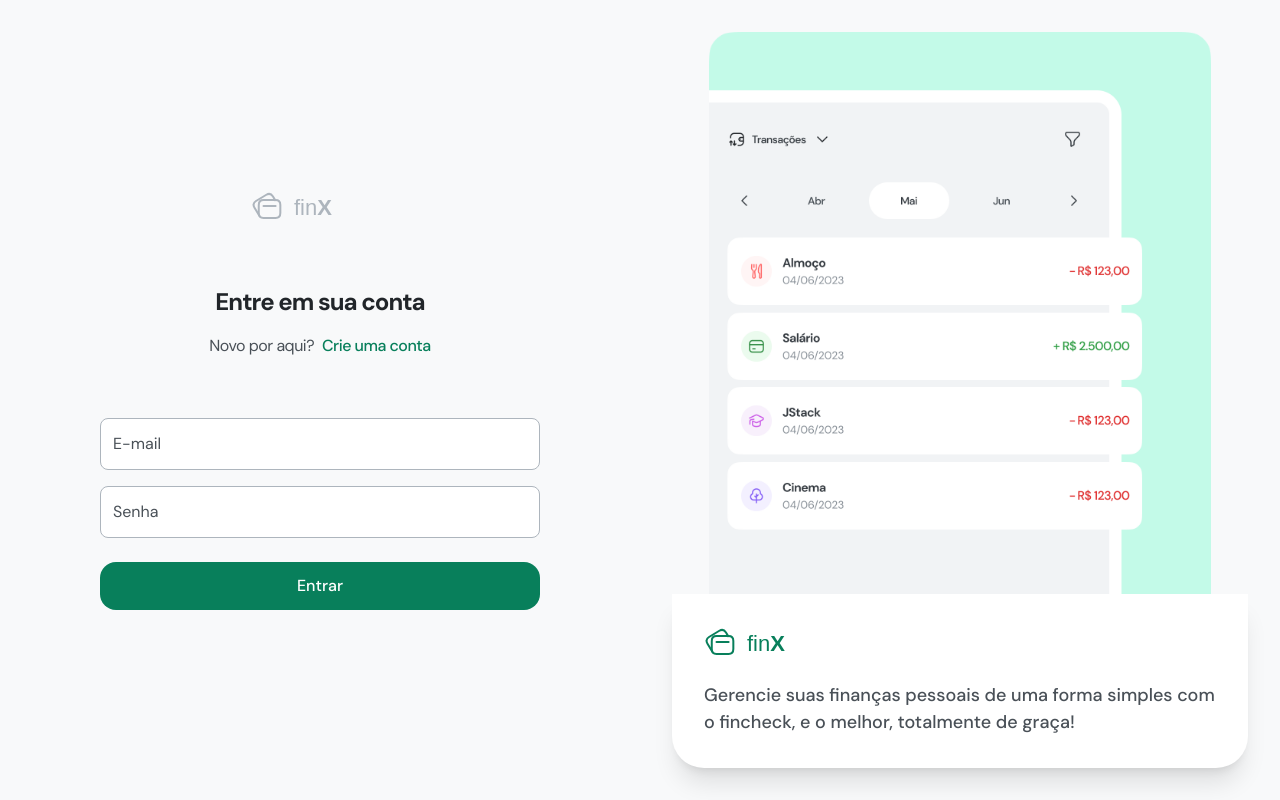
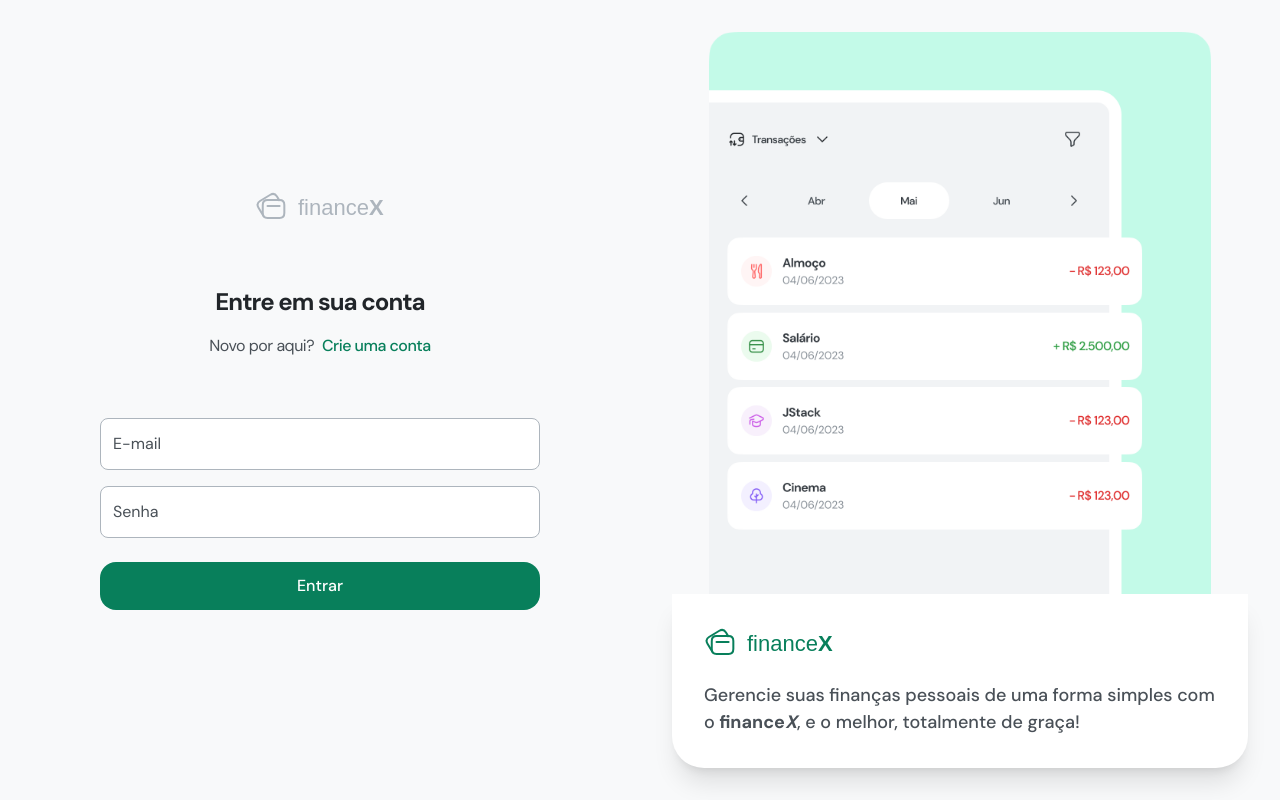
Before and after one commit to JoaoVitorAlbuquerque/fincheck-frontend, a React (Vite) app: page /login in a window 1280 px wide. Built offline with nearby package versions, Linux system fonts and the light colour scheme; no server answers.

Commit message:
Name and logo changed

```diff
--- a/src/view/components/Logo.tsx
+++ b/src/view/components/Logo.tsx
@@ -5,7 +5,7 @@ interface LogoProps {
 export function Logo({ className }: LogoProps) {
   return (
     <svg
-      viewBox="0 0 139 32"
+      viewBox="0 0 130 32"
       xmlns="http://www.w3.org/2000/svg"
       fill="none"
       className={className}
@@ -13,8 +13,8 @@ export function Logo({ className }: LogoProps) {
       <path stroke="currentColor" fillRule="evenodd" clipRule="evenodd" d="M24.5833 10.1143H12.5149C9.59615 10.1143 7.76562 12.1812 7.76562 15.1071V23.0014C7.76562 25.9274 9.58605 27.9942 12.5149 27.9942H24.5819C27.5121 27.9942 29.334 25.9274 29.334 23.0014V15.1071C29.334 12.1812 27.5121 10.1143 24.5833 10.1143Z" strokeWidth="2" strokeLinecap="round" strokeLinejoin="round"/>
       <path stroke="currentColor" d="M12.4961 16.0645H24.5963" strokeWidth="2" strokeLinecap="round" strokeLinejoin="round"/>
       <path stroke="currentColor" d="M24.1134 10.1119L21.999 6.58774C20.4841 4.09277 17.8637 3.25101 15.3486 4.76731L5.01695 10.9853C2.51187 12.4901 2.00741 15.2042 3.51218 17.7194L7.59409 24.4735C7.78435 24.8007 7.9948 25.0947 8.2355 25.3585V25.3686" strokeWidth="2" strokeLinecap="round" strokeLinejoin="round"/>
-      <text x="43" y="25" font-family="Arial, Helvetica, sans-serif" font-size="22" fill="currentColor">
-        <tspan>fin</tspan><tspan fontWeight="bold" fill="currentColor">X</tspan>
+      <text x="43" y="25" fontFamily="Arial, Helvetica, sans-serif" fontSize="22" fill="currentColor">
+        <tspan>finance</tspan><tspan fontWeight="bold" fill="currentColor">X</tspan>
       </text>
     </svg>
   );
--- a/src/view/layouts/AuthLayout.tsx
+++ b/src/view/layouts/AuthLayout.tsx
@@ -23,7 +23,7 @@ export function AuthLayout() {
           <Logo className="text-teal-900 h-8" />
 
           <p className="text-gray-700 font-medium text-[18px] mt-6">
-            Gerencie suas finanças pessoais de uma forma simples com o fincheck, e o melhor, totalmente de graça!
+            Gerencie suas finanças pessoais de uma forma simples com o <span className="font-bold">finance<span className="font-extrabold italic">X</span></span>, e o melhor, totalmente de graça!
           </p>
         </div>
       </div>
```
